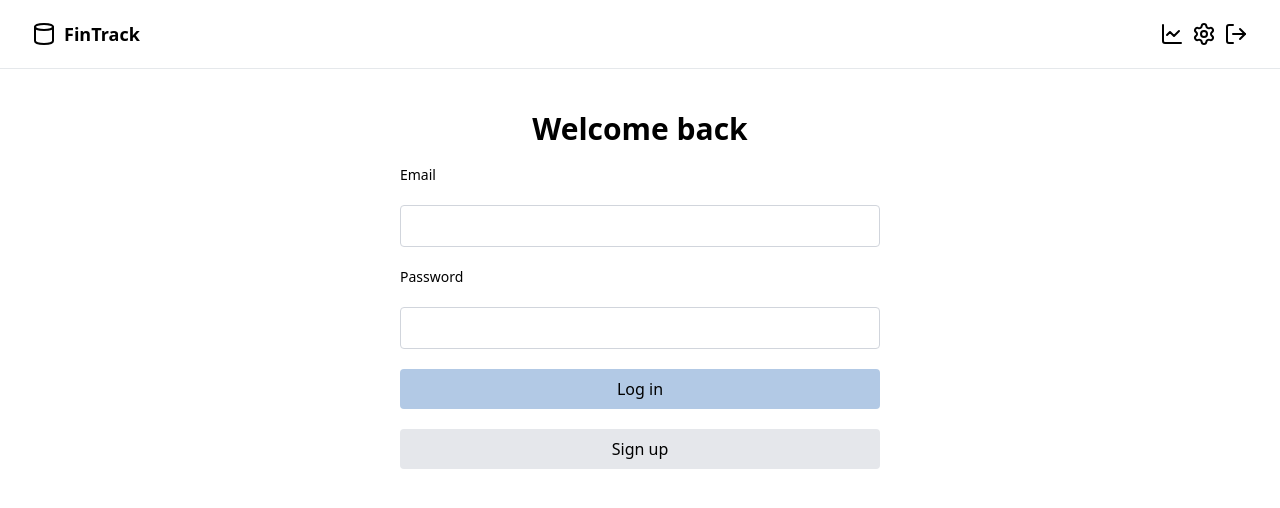
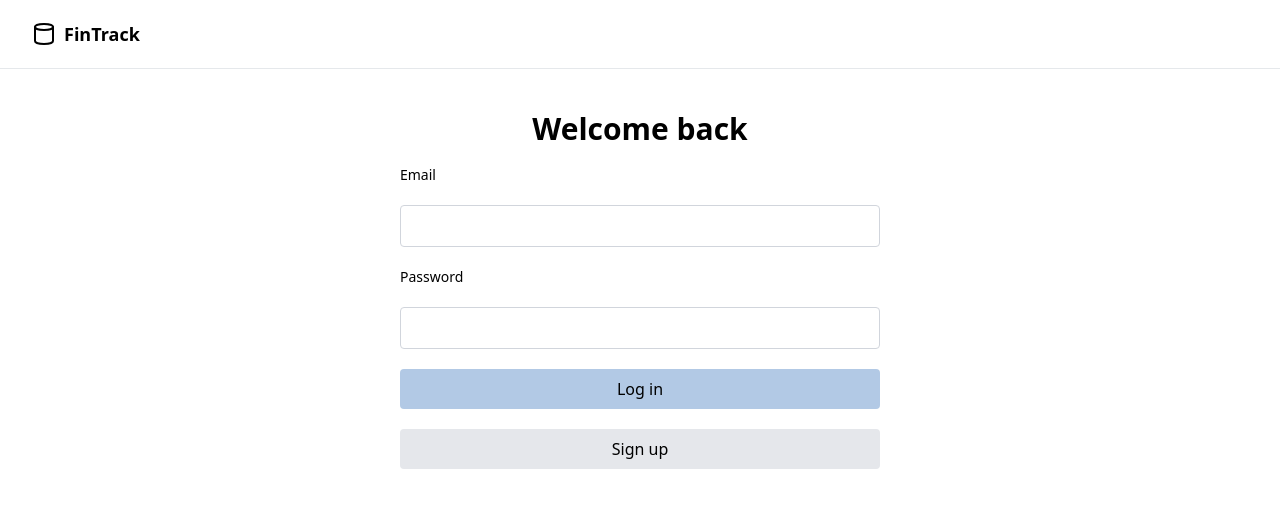
Before and after one commit to danielbueeno/finance-manager, a Next.js app: page /login in a window 1280 px wide. Shown: the top 508 px of the page. Built offline with nearby package versions, Linux system fonts and the light colour scheme; no server answers.

Commit message:
feat: dynamic topbar

```diff
--- a/app/components/molecules/TopBar.tsx
+++ b/app/components/molecules/TopBar.tsx
@@ -3,9 +3,11 @@ import { ChartLine, Cylinder, LogOut, Settings } from "lucide-react";
 import IconButton from "../atoms/IconButton";
 import { redirect, useRouter } from "next/navigation";
 import { logout } from "@/app/login/actions";
+import { useUser } from "@/app/context/UserContext";
 
 const TopBar = () => {
   const router = useRouter();
+  const user = useUser();
   return (
     <div className=" w-full flex  py-5 px-8 items-center justify-between border-b border-[#E5E8EB]">
       <div className="flex gap-2 cursor-pointer">
@@ -18,6 +20,7 @@ const TopBar = () => {
           FinTrack
         </span>
       </div>
+      {user && (
         <div className="flex gap-2">
           <IconButton
             icon={<ChartLine />}
@@ -29,12 +32,14 @@ const TopBar = () => {
             onClick={() => redirect("/settings")}
             className="cursor-pointer text-black"
           />
+
           <IconButton
             icon={<LogOut />}
             onClick={logout}
             className="cursor-pointer text-black"
           />
         </div>
+      )}
     </div>
   );
 };
```
Lines whose indentation alone changed are shown as unchanged.
